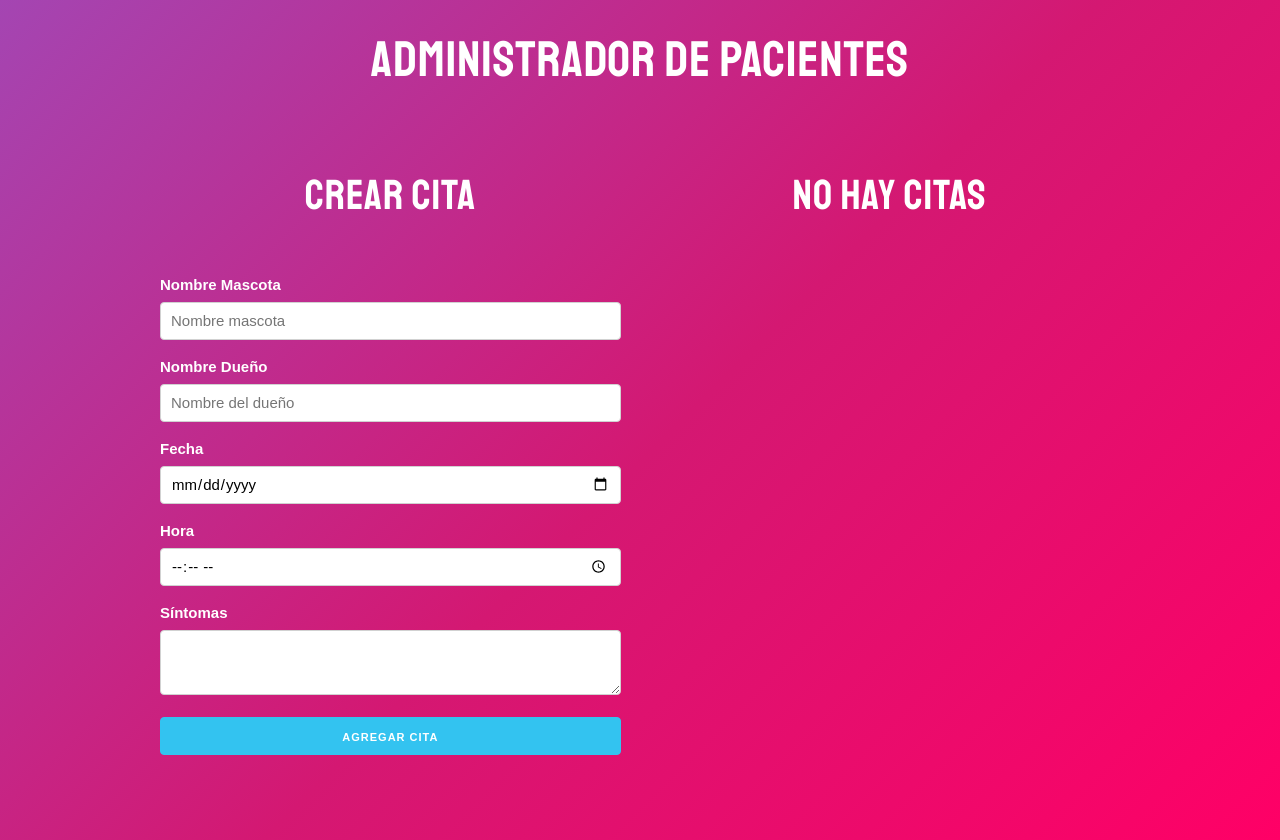
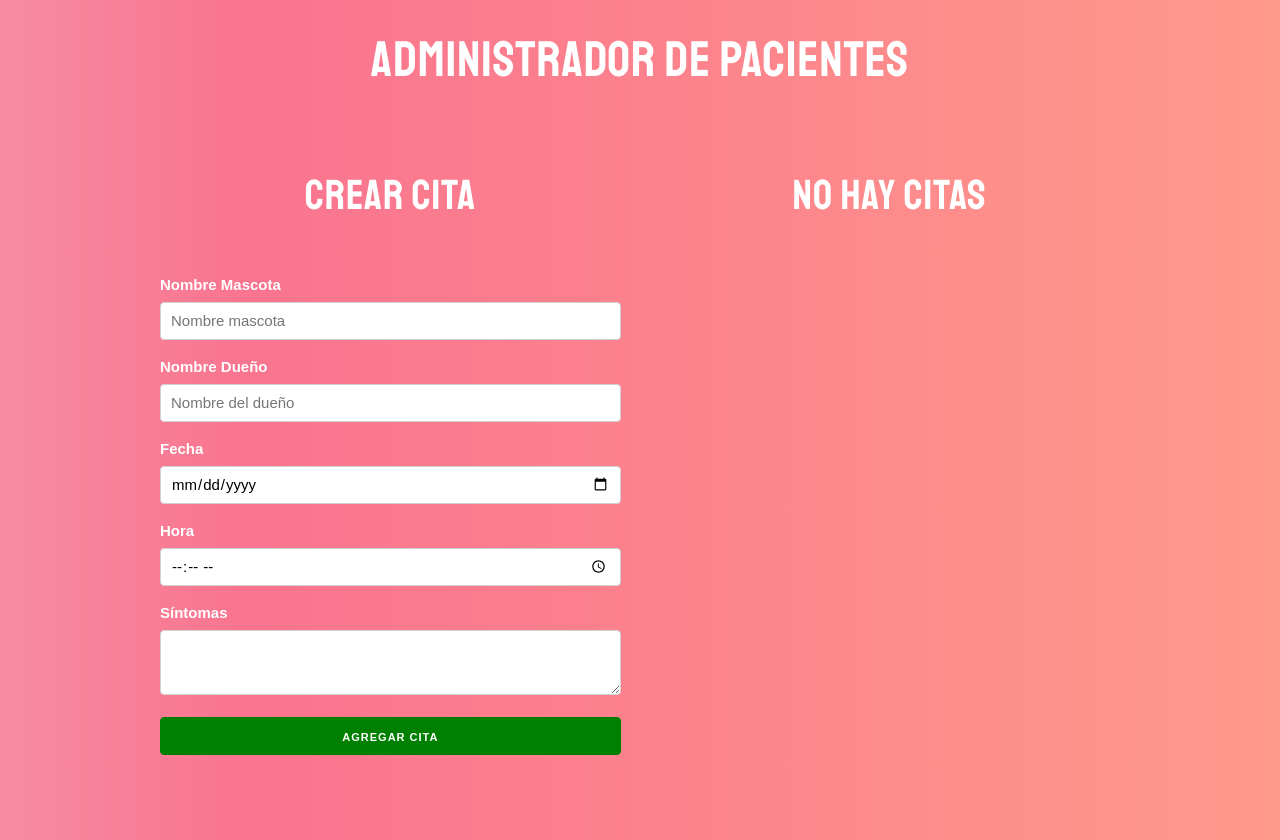
Before and after one commit to marting91/adm_citas, a React (Create React App) app: page / in a window 1280 px wide. Built offline with nearby package versions, Linux system fonts and the light colour scheme.

Commit message:
Ajustes finales

```diff
--- a/src/components/Formulario.js
+++ b/src/components/Formulario.js
@@ -107,7 +107,7 @@ const Formulario = ({ crearCita }) => {
                 ></textarea>
                 <button
                     type="submit"
-                    className="u-full-width button-primary"
+                    className="u-full-width button-primary enviar"
                 >Agregar Cita</button>
             </form>
         </Fragment>
--- a/src/index.css
+++ b/src/index.css
@@ -5,7 +5,8 @@ body {
   margin: 0;
   padding: 0;
   font-family: sans-serif;
-  background-image: linear-gradient(-225deg, #A445B2 0%, #D41872 52%, #FF0066 100%);
+  /* background-image: linear-gradient(-225deg, #b27f45 0%, #d48218 52%, #ff9100 100%); */
+  background-image: linear-gradient(to right, #f78ca0 0%, #f9748f 19%, #fd868c 60%, #fe9a8b 100%);
   min-height: 100%;
   padding-bottom: 5rem;
 }
@@ -75,9 +76,15 @@ input[type="time"] {
   border-bottom-left-radius: 1rem;
   border-bottom-right-radius: 1rem;
 }
+.button-primary.enviar,
+.button-primary.enviar:hover {
+  background-color: green;
+  border-color: green;
+}
+
 .button.eliminar,
 .button.eliminar:hover {
-  background-color: #c10059;
+  background-color: #c10030;
   color: white;
   margin-top: 2rem;
 }
```
